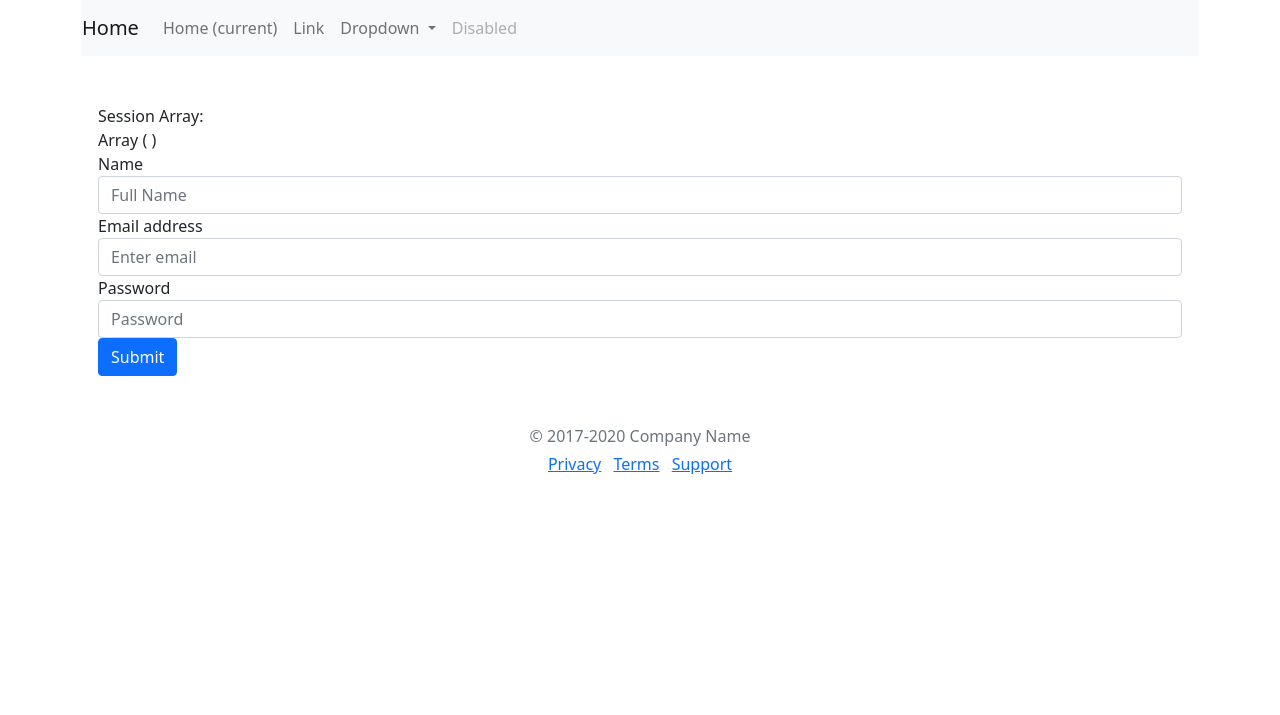
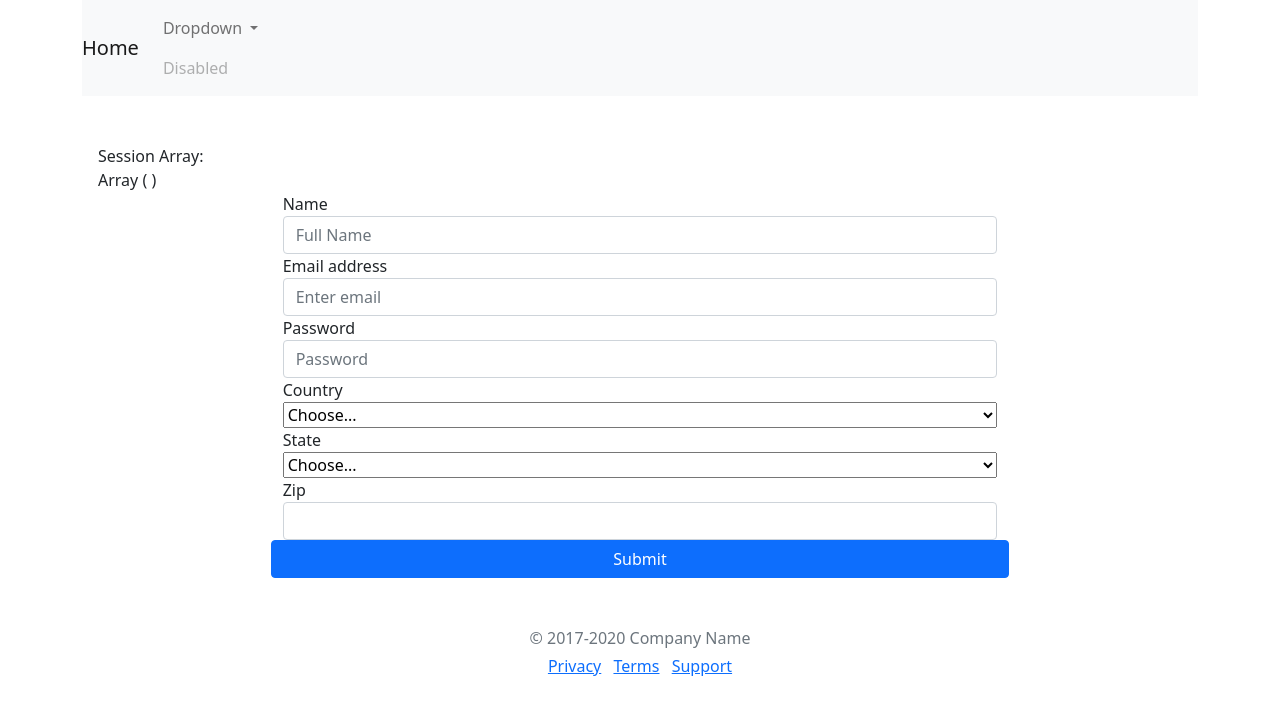
Before and after one commit to Mz69/Web-Dev, a PHP site: page /index.php?create=True in a window 1280 px wide. Shown: the top 715 px of the page. Run offline with PHP 8.4, Linux system fonts and the light colour scheme.

Commit message:
More fuctionality implemented

```diff
--- a/project_IronMan5/includes/createAccount.php
+++ b/project_IronMan5/includes/createAccount.php
@@ -13,7 +13,9 @@
     }
     else {
 ?>
-<form method="POST" action="includes/createAccount.php">
+<section id="create-account" class="row">
+  <form method="POST" action="includes/createAccount.php" class="col-8 m-auto">
+    <div class="row">
       <div class="form-group">
         <label for="exampleInputPassword1">Name</label>
         <input name="name" type="text" class="form-control" id="exampleInputPassword1" placeholder="Full Name">
@@ -21,13 +23,42 @@
       <div class="form-group">
         <label for="exampleInputEmail1">Email address</label>
         <input name="email" type="email" class="form-control" id="exampleInputEmail1" aria-describedby="emailHelp" placeholder="Enter email">
-
       </div>
       <div class="form-group">
         <label for="exampleInputPassword1">Password</label>
-    <input name="password" type="password" class="form-control" id="exampleInputPassword1" placeholder="Password">  </div>
+        <input name="password" type="password" class="form-control" id="exampleInputPassword1" placeholder="Password">
+    </div>
+
+    <div class="form-group">
+      <label for="country">Country</label>
+      <select class="custom-select d-block w-100" id="country" required>
+        <option value="">Choose...</option>
+        <option>United States</option>
+      </select>
+      <div class="invalid-feedback">
+        Please select a valid country.
+      </div>
+    </div>
+    <div class="form-group">
+      <label for="state">State</label>
+      <select class="custom-select d-block w-100" id="state" required>
+        <option value="">Choose...</option>
+        <option>California</option>
+      </select>
+      <div class="invalid-feedback">
+        Please provide a valid state.
+      </div>
+    </div>
+    <div class="form-group">
+      <label for="zip">Zip</label>
+      <input type="text" class="form-control" id="zip" placeholder="" required>
+      <div class="invalid-feedback">
+        Zip code required.
+      </div>
+    </div>
     <button type="submit" class="btn btn-primary">Submit</button>
   </form>
+</section>
 <?php
     }
 ?>
--- a/project_IronMan5/includes/header.php
+++ b/project_IronMan5/includes/header.php
@@ -27,12 +27,6 @@
 
         <div class="collapse navbar-collapse" id="navbarSupportedContent">
             <ul class="navbar-nav mr-auto">
-            <li class="nav-item active">
-                <a class="nav-link" href="#">Home <span class="sr-only">(current)</span></a>
-            </li>
-            <li class="nav-item">
-                <a class="nav-link" href="#">Link</a>
-            </li>
                 <?php
                     if(isset($_SESSION["email"])) {
                 ?>
@@ -42,6 +36,7 @@
                 <?php
                     }
                 ?>
+                <div>
                 <li class="nav-item dropdown">
                     <a class="nav-link dropdown-toggle" href="#" id="navbarDropdown" role="button" data-toggle="dropdown" aria-haspopup="true" aria-expanded="false">
                     Dropdown
```
Lines whose indentation alone changed are shown as unchanged.
